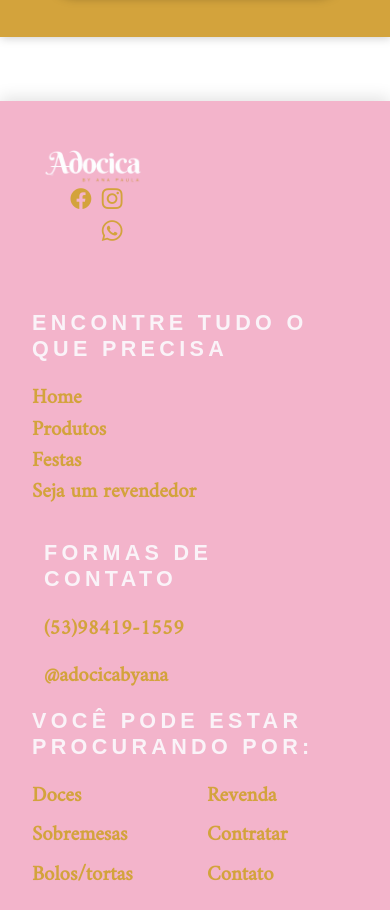
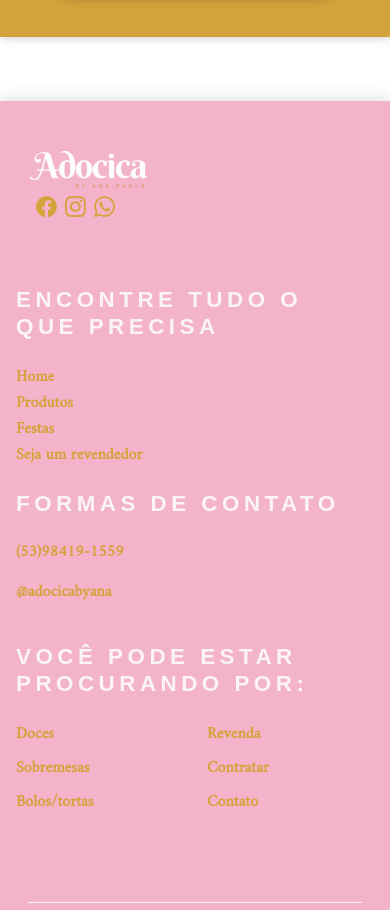
Before and after one commit to angelicagrezende/Projeto-Adocica-by-Ana-Paula, a plain HTML site: page revenda.html in a window 390 px wide. Shown: the part 4806-5716 px from the top of the page. Drawn offline with nearby package versions, Linux system fonts and the light colour scheme; a web font is replaced by a local one.

Commit message:
Modificações no CSS

```diff
--- a/css/festas.css
+++ b/css/festas.css
@@ -82,7 +82,6 @@ font-family: "Amiri", serif;
     letter-spacing: 0.3em;
     display: flex;
     justify-content: center;
-    width: 100%;
 }
 
 #navbar-items .nav-item {
@@ -90,9 +89,23 @@ font-family: "Amiri", serif;
 }
 
 @media (max-width: 768px) {
+    .navbar-brand {
+        width: 60%;
+        display: flex;
+    }
+
     .navbar-brand img {
-        width: 45%;
+        width: 60%;
     }
+
+    #navbar-items .navbar-nav {
+        font-size: 0.9em;
+    }
+
+    .nav-link {
+        font-size: 0.9em;
+    }
+
 }
 
 /* CARD */
@@ -295,7 +308,7 @@ font-family: "Amiri", serif;
 
 /* FOOTER TOP */
 #footer {
-    padding: 3em 2em;
+    padding: 3em 1em;
     box-shadow: 0em -0.2em 1em rgba(0, 0, 0, 0.123);
 }
 
@@ -306,6 +319,7 @@ font-family: "Amiri", serif;
 #adocica {
     width: 100%;
     margin: 0em;
+    padding: 0em;
 }
 
 #footer-top {
@@ -336,17 +350,26 @@ font-family: "Amiri", serif;
     transition: 0.2s;
 }
 
+@media (max-width: 768px) {
+
+    #social-icons {
+        text-align: right;
+        display: flex;
+        justify-content: right;
+    }
+}
+
 #footer-details {
     margin-top: 2em;
     margin-bottom: 3em;
 }
 
 #list-menu,
-#contact,
+#contact-container,
 #links-container {
     padding: 0;
     border: 0;
-    margin-bottom: 2em;
+    margin-bottom: 1.5em;
 }
 
 #footer-details h4 {
@@ -416,13 +439,33 @@ font-family: "Amiri", serif;
 
 @media (max-width: 768px) {
     #adocica {
-        width: 45%;
+        width: 55%;
     }
 
     #social-icons i {
-        margin-right: 0.3em;
+        margin-right: 0.4em;
         font-size: 1.3em;
         cursor: pointer;
+    }
+
+    #list-menu li a {
+        font-size: 1em;
+    }
+
+    #contact-container p {
+        font-size: 1em;
+    }
+
+    #links-container a {
+        font-size: 1em;
+    }
+
+    #footer-details h4 {
+        font-size: 1.4em;
+    }
+
+    #footer-bottom p {
+        font-size: 1em;
     }
 }
 
--- a/css/produtos.css
+++ b/css/produtos.css
@@ -82,7 +82,6 @@ font-family: "Amiri", serif;
     letter-spacing: 0.3em;
     display: flex;
     justify-content: center;
-    width: 100%;
 }
 
 #navbar-items .nav-item {
@@ -91,16 +90,20 @@ font-family: "Amiri", serif;
 
 @media (max-width: 768px) {
     .navbar-brand {
+        width: 60%;
         display: flex;
-        justify-content: space-between;
     }
 
     .navbar-brand img {
-        width: 32%;
+        width: 60%;
     }
 
     #navbar-items .navbar-nav {
-        font-size: 1em;
+        font-size: 0.9em;
+    }
+
+    .nav-link {
+        font-size: 0.9em;
     }
 
 }
@@ -354,7 +357,7 @@ font-family: "Amiri", serif;
 
 @media (max-width: 768px) {
     #adocica {
-        width: 50%;
+        width: 55%;
     }
 
     #social-icons i {
--- a/css/revenda.css
+++ b/css/revenda.css
@@ -82,7 +82,6 @@ font-family: "Amiri", serif;
     letter-spacing: 0.3em;
     display: flex;
     justify-content: center;
-    width: 100%;
 }
 
 #navbar-items .nav-item {
@@ -90,9 +89,23 @@ font-family: "Amiri", serif;
 }
 
 @media (max-width: 768px) {
+    .navbar-brand {
+        width: 60%;
+        display: flex;
+    }
+
     .navbar-brand img {
-        width: 45%;
+        width: 60%;
     }
+
+    #navbar-items .navbar-nav {
+        font-size: 0.9em;
+    }
+
+    .nav-link {
+        font-size: 0.9em;
+    }
+
 }
 
 /* CARD */
@@ -266,7 +279,7 @@ button {
 
 /* FOOTER TOP */
 #footer {
-    padding: 3em 2em;
+    padding: 3em 1em;
     box-shadow: 0em -0.2em 1em rgba(0, 0, 0, 0.123);
 }
 
@@ -277,6 +290,7 @@ button {
 #adocica {
     width: 100%;
     margin: 0em;
+    padding: 0em;
 }
 
 #footer-top {
@@ -307,17 +321,26 @@ button {
     transition: 0.2s;
 }
 
+@media (max-width: 768px) {
+
+    #social-icons {
+        text-align: right;
+        display: flex;
+        justify-content: right;
+    }
+}
+
 #footer-details {
     margin-top: 2em;
     margin-bottom: 3em;
 }
 
 #list-menu,
-#contact,
+#contact-container,
 #links-container {
     padding: 0;
     border: 0;
-    margin-bottom: 2em;
+    margin-bottom: 1.5em;
 }
 
 #footer-details h4 {
@@ -387,13 +410,33 @@ button {
 
 @media (max-width: 768px) {
     #adocica {
-        width: 45%;
+        width: 55%;
     }
 
     #social-icons i {
-        margin-right: 0.3em;
+        margin-right: 0.4em;
         font-size: 1.3em;
         cursor: pointer;
+    }
+
+    #list-menu li a {
+        font-size: 1em;
+    }
+
+    #contact-container p {
+        font-size: 1em;
+    }
+
+    #links-container a {
+        font-size: 1em;
+    }
+
+    #footer-details h4 {
+        font-size: 1.4em;
+    }
+
+    #footer-bottom p {
+        font-size: 1em;
     }
 }
 
--- a/css/style.css
+++ b/css/style.css
@@ -95,15 +95,15 @@ font-family: "Amiri", serif;
     }
 
     .navbar-brand img {
-        width: 40%;
+        width: 60%;
     }
 
     #navbar-items .navbar-nav {
-        font-size: 1em;
+        font-size: 0.9em;
     }
 
     .nav-link {
-        font-size: 1em;
+        font-size: 0.9em;
     }
 
 }
@@ -150,6 +150,13 @@ font-family: "Amiri", serif;
 
 .carousel-indicators .active {
     background-color: #000;
+}
+
+@media (max-width: 768px) {
+    #slider {
+        margin-top: 9em;
+        margin-bottom: 1em;
+    }
 }
 
 @media (min-width: 768px) {
@@ -516,7 +523,7 @@ font-family: "Amiri", serif;
 
 @media (max-width: 768px) {
     #adocica {
-        width: 50%;
+        width: 55%;
     }
 
     #social-icons i {
```
